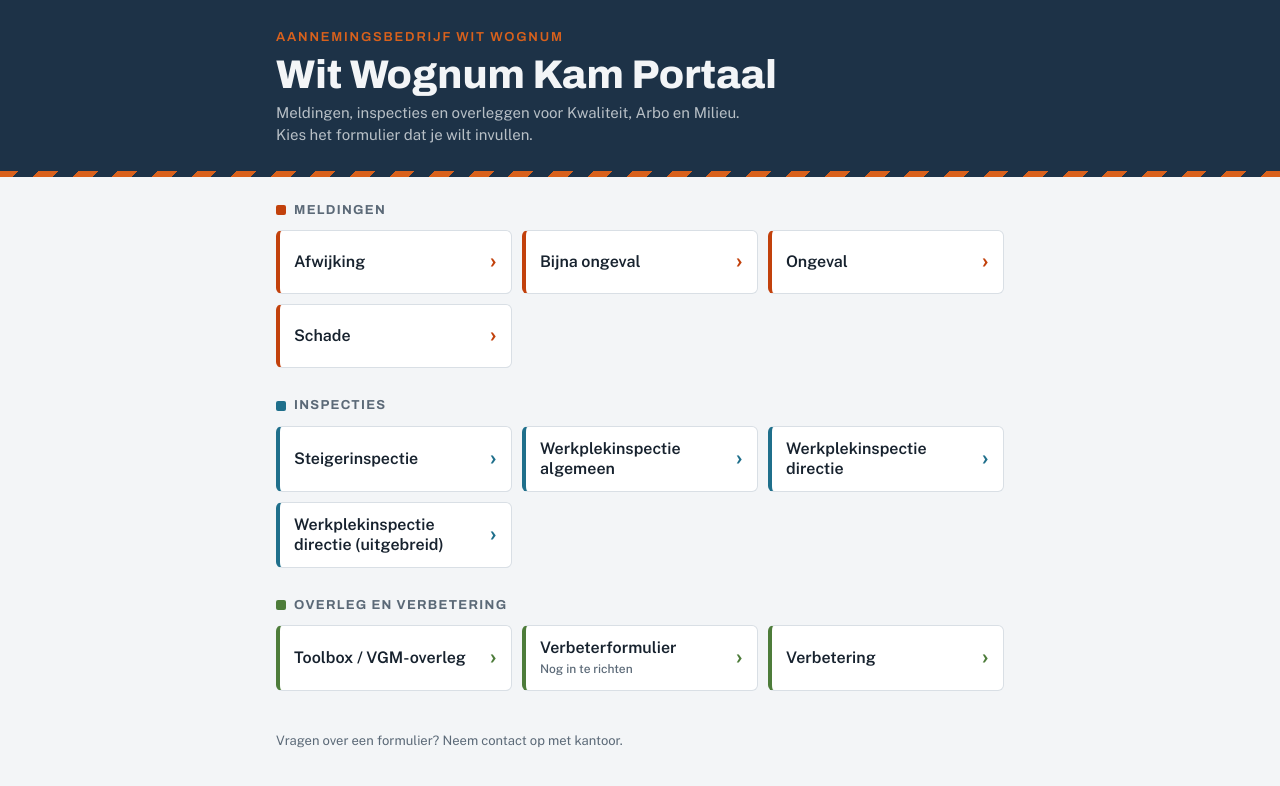
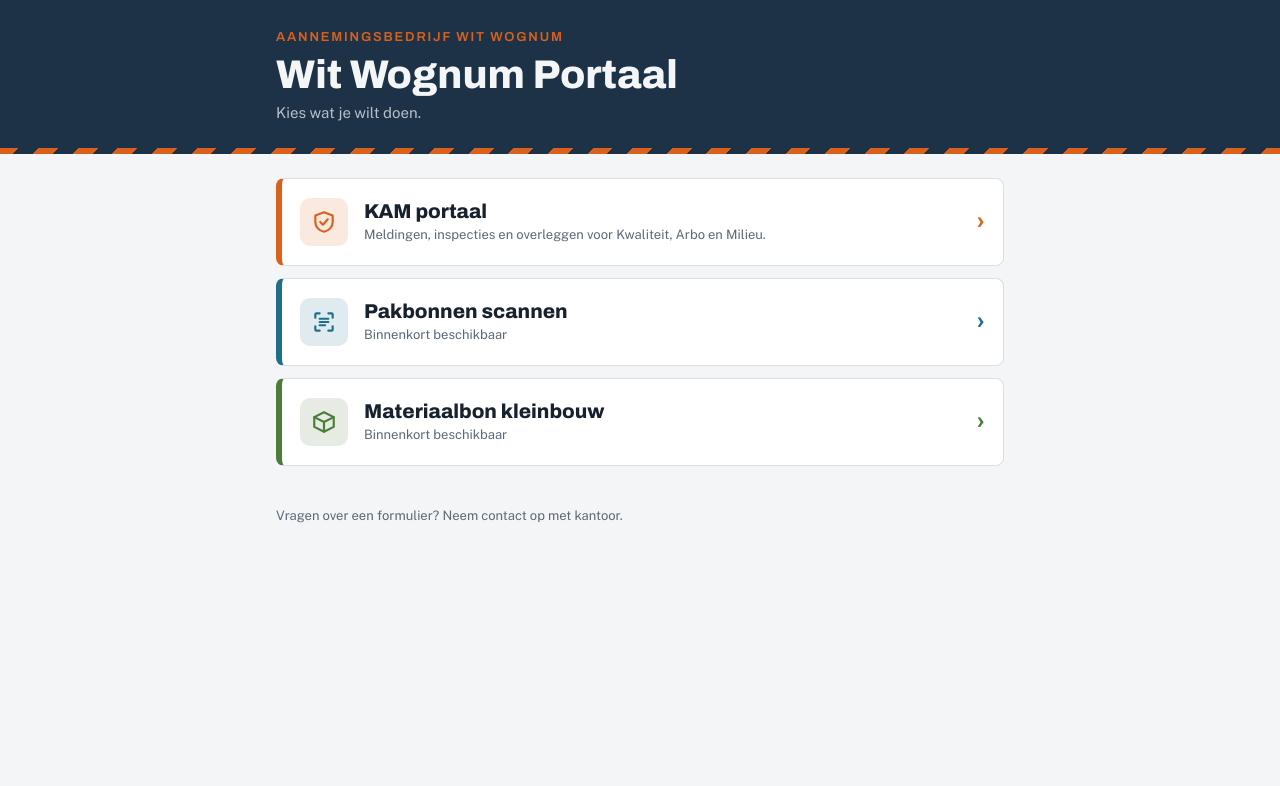
Before and after one commit to JohnHeinsWitWognum/kam-portaal, a plain HTML site: page index.html in a window 1280 px wide. Drawn offline with nearby package versions, Linux system fonts and the light colour scheme.

Commit message:
Startpagina toegevoegd: KAM portaal, Pakbonnen scannen, Materiaalbon kleinbouw

```diff
--- a/index.html
+++ b/index.html
@@ -11,7 +11,7 @@ body { margin: 0; font: 14px system-ui, -apple-system, "Segoe UI", sans-serif; }
 img { max-width: 100%; }
 [hidden] { display: none !important; }
 </style>
-<title>Wit Wognum Kam Portaal</title>
+<title>Wit Wognum Portaal</title>
 <link rel="preconnect" href="https://fonts.googleapis.com">
 <link rel="stylesheet" href="https://fonts.googleapis.com/css2?family=Archivo:wdth,wght@75..100,500..800&family=Public+Sans:wght@400;500;600&display=swap">
 <style>
@@ -74,6 +74,19 @@ h2::before { content: ""; width: 10px; height: 10px; border-radius: 2px; backgro
 .tile .name { flex: 1; min-width: 0; font-weight: 600; font-size: 16px; line-height: 1.25; }
 .tile .meta { font-size: 12px; color: var(--muted); font-weight: 500; }
 .tile .arrow { color: var(--c); font-family: var(--font-display); font-weight: 700; font-size: 20px; }
+
+/* Startpagina */
+.hubgrid { display: grid; gap: 12px; }
+.hubtile { appearance: none; font: inherit; color: inherit; text-align: left; cursor: pointer; display: flex; align-items: center; gap: 16px; min-height: 88px; padding: 16px 18px; background: var(--surface); border: 1px solid var(--line); border-left: 6px solid var(--c); border-radius: 8px; transition: transform .12s ease, border-color .12s ease; }
+.hubtile:hover { border-color: var(--c); transform: translateY(-1px); }
+.hubtile:focus-visible { outline: 3px solid var(--accent); outline-offset: 2px; }
+.hubicon { flex: none; width: 48px; height: 48px; border-radius: 10px; display: grid; place-items: center; background: color-mix(in srgb, var(--c) 14%, transparent); color: var(--c); }
+.hubicon svg { width: 26px; height: 26px; }
+.hubtxt { flex: 1; min-width: 0; display: grid; gap: 2px; }
+.hubtxt .name { font-family: var(--font-display); font-stretch: 85%; font-weight: 800; font-size: 20px; line-height: 1.15; }
+.hubtxt .meta { font-size: 13px; color: var(--muted); }
+.hubtile .arrow { color: var(--c); font-family: var(--font-display); font-weight: 700; font-size: 24px; }
+@media (prefers-reduced-motion: reduce) { .hubtile { transition: none; } .hubtile:hover { transform: none; } }
 
 /* Formulier */
 .view { display: grid; gap: 16px; }
@@ -171,14 +184,15 @@ footer .wrap { padding-block: 0 32px; color: var(--muted); font-size: 13px; }
 <header>
   <div class="wrap">
     <span class="brand">Aannemingsbedrijf Wit Wognum</span>
-    <h1>Wit Wognum Kam Portaal</h1>
-    <p class="sub">Meldingen, inspecties en overleggen voor Kwaliteit, Arbo en Milieu. Kies het formulier dat je wilt invullen.</p>
+    <h1 id="kop">Wit Wognum Portaal</h1>
+    <p class="sub" id="subkop">Kies wat je wilt doen.</p>
   </div>
 </header>
 <div class="stripe" aria-hidden="true"></div>
 
 <main>
-  <div class="wrap" id="home"></div>
+  <div class="wrap" id="hub"></div>
+  <div class="wrap" id="home" hidden></div>
   <div class="wrap view" id="form" hidden></div>
 </main>
 
@@ -570,7 +584,28 @@ const home = document.getElementById("home");
 const view = document.getElementById("form");
 const lookup = {};
 
-home.innerHTML = GROUPS.map(g => `
+/* ---------- Startpagina ---------- */
+const HUB = [
+  { id: "kam", naam: "KAM portaal", tekst: "Meldingen, inspecties en overleggen voor Kwaliteit, Arbo en Milieu.", kleur: "var(--accent)",
+    icon: '<svg viewBox="0 0 24 24" fill="none" stroke="currentColor" stroke-width="2" stroke-linecap="round" stroke-linejoin="round"><path d="M12 3l8 3v6c0 4.5-3.4 8.2-8 9-4.6-.8-8-4.5-8-9V6z"/><path d="M8.5 12l2.5 2.5 4.5-5"/></svg>' },
+  { id: "pakbonnen", naam: "Pakbonnen scannen", tekst: "Pakbon fotograferen en naar de administratie sturen.", kleur: "var(--cat-insp)", binnenkort: true,
+    icon: '<svg viewBox="0 0 24 24" fill="none" stroke="currentColor" stroke-width="2" stroke-linecap="round" stroke-linejoin="round"><path d="M4 8V5a1 1 0 0 1 1-1h3M16 4h3a1 1 0 0 1 1 1v3M20 16v3a1 1 0 0 1-1 1h-3M8 20H5a1 1 0 0 1-1-1v-3"/><path d="M8 9h8M8 12h8M8 15h5"/></svg>' },
+  { id: "materiaalbon", naam: "Materiaalbon kleinbouw", tekst: "Gebruikt materiaal doorgeven voor kleinbouw.", kleur: "var(--cat-ovl)", binnenkort: true,
+    icon: '<svg viewBox="0 0 24 24" fill="none" stroke="currentColor" stroke-width="2" stroke-linecap="round" stroke-linejoin="round"><path d="M3 7.5L12 3l9 4.5v9L12 21l-9-4.5z"/><path d="M3 7.5L12 12l9-4.5M12 12v9"/></svg>' },
+];
+const hub = document.getElementById("hub");
+hub.innerHTML = `<div class="hubgrid">${HUB.map(h => `
+  <button class="hubtile" type="button" data-hub="${h.id}" id="hub-${h.id}" style="--c:${h.kleur}">
+    <span class="hubicon" aria-hidden="true">${h.icon}</span>
+    <span class="hubtxt"><span class="name">${h.naam}</span><span class="meta">${h.binnenkort ? "Binnenkort beschikbaar" : h.tekst}</span></span>
+    <span class="arrow" aria-hidden="true">›</span>
+  </button>`).join("")}</div>`;
+hub.addEventListener("click", e => {
+  const b = e.target.closest(".hubtile");
+  if (b) location.hash = b.dataset.hub;
+});
+
+home.innerHTML = `<button class="back" type="button" id="naar-start">‹ Terug naar start</button>` + GROUPS.map(g => `
   <section style="--c:${g.kleur}">
     <h2>${g.titel}</h2>
     <div class="grid">
@@ -586,6 +621,7 @@ home.innerHTML = GROUPS.map(g => `
   </section>`).join("");
 
 home.addEventListener("click", e => {
+  if (e.target.closest("#naar-start")) { location.hash = ""; return; }
   const b = e.target.closest(".tile");
   if (b) location.hash = b.dataset.id;
 });
@@ -982,15 +1018,34 @@ function submit(id, f, def, form) {
 }
 
 function bindBack() {
-  document.getElementById("terug").onclick = () => { location.hash = ""; render(); };
+  document.getElementById("terug").onclick = () => { location.hash = "kam"; };
+}
+
+const KAM_SUB = "Meldingen, inspecties en overleggen voor Kwaliteit, Arbo en Milieu. Kies het formulier dat je wilt invullen.";
+function zetKop(titel, sub) {
+  document.getElementById("kop").textContent = titel;
+  document.getElementById("subkop").textContent = sub;
+  document.title = titel;
 }
 
 function render() {
   const id = location.hash.slice(1);
-  const f = lookup[id];
-  if (!f) { home.hidden = false; view.hidden = true; return; }
-  renderForm(id, f);
-  home.hidden = true; view.hidden = false;
+  hub.hidden = true; home.hidden = true; view.hidden = true;
+  const h = HUB.find(x => x.id === id);
+  if (id === "kam") {
+    zetKop("Wit Wognum Kam Portaal", KAM_SUB); home.hidden = false;
+  } else if (lookup[id]) {
+    zetKop("Wit Wognum Kam Portaal", KAM_SUB); renderForm(id, lookup[id]); view.hidden = false;
+  } else if (h && h.binnenkort) {
+    zetKop("Wit Wognum Portaal", "Kies wat je wilt doen.");
+    view.style.setProperty("--c", h.kleur);
+    view.innerHTML = `<button class="back" type="button" id="terug-start">‹ Terug naar start</button>
+      <div class="titlebar"><h3>${esc(h.naam)}</h3><p>Deze functie is binnenkort beschikbaar.</p></div>`;
+    document.getElementById("terug-start").onclick = () => { location.hash = ""; };
+    view.hidden = false;
+  } else {
+    zetKop("Wit Wognum Portaal", "Kies wat je wilt doen."); hub.hidden = false;
+  }
   window.scrollTo(0, 0);
 }
 window.addEventListener("hashchange", render);
```
